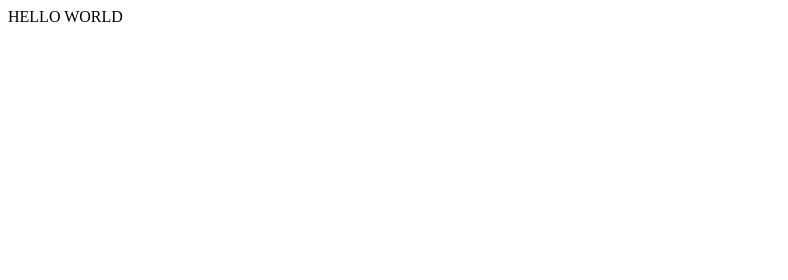
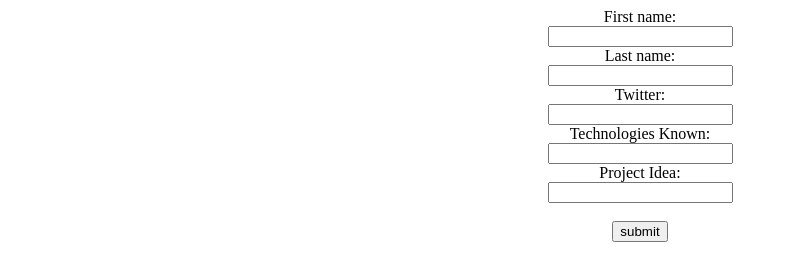
Before and after one commit to kumarsatish23/My-Portfolio, a plain HTML site: page index.html in a window 1280 px wide. Shown: the whole page, without its empty margins (0-788 px from the left). Drawn offline with Linux system fonts and the light colour scheme.

Commit message:
Update index.html

```diff
--- a/index.html
+++ b/index.html
@@ -1,7 +1,25 @@
 <html>
-<body>
-  <script>
-document.write("HELLO WORLD");
-</script>
-</body>
+<center>
+<form action="/action_page.php">
+ First name:<br>
+ <input type="text" name="Firstname"><br>
+ Last name:<br>
+ <input type="text" name="lastname" ><br>
+ Twitter:<br>
+ <input type="text" name="Twitter"><br>
+ Technologies Known:<br>
+ <input type="text" name="Technologies Known"><br>
+ Project Idea:<br>
+ <input type="text" name="Project Idea"><br><br>
+ <body>
+
+ <button onclick="popup()">submit</button>
+ <script>
+ function popup()
+ {
+   alert("thankyou");
+ }
+ </script>
+ </body>
+</center>
 </html>
```
